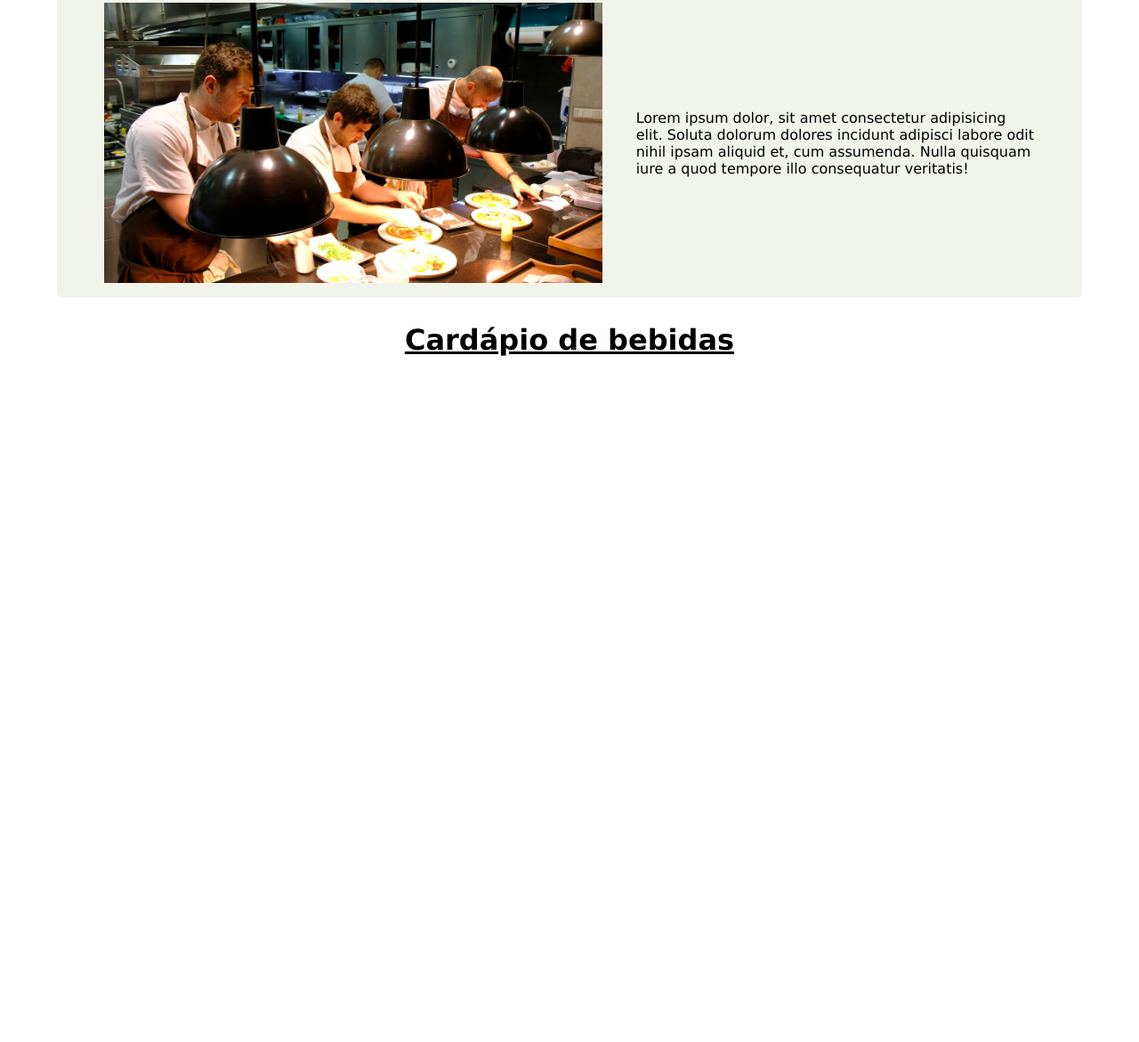
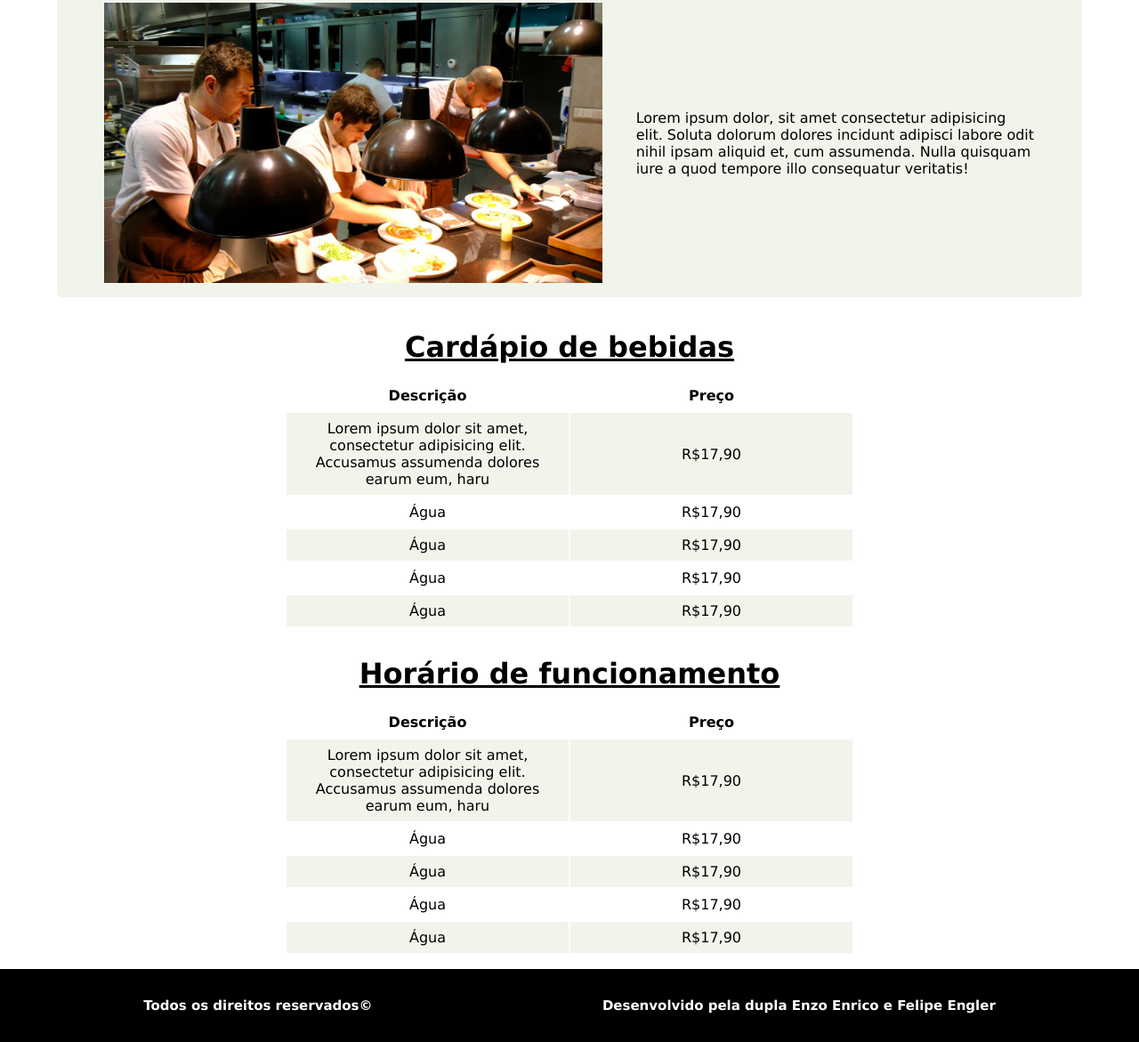
Before and after one commit to enzoenrico/atividadeRa4ExpCriativa, a plain HTML site: page index.html in a window 1280 px wide. Shown: the part 3203-4374 px from the top of the page at 89% size. Before the commit the page ends 3608 px from the top, so only its background shows below. Drawn offline with Linux system fonts and the light colour scheme.

Commit message:
feat(index.html): included tables and footer;
feat(style.css): added tables and footer css;

```diff
--- a/index.html
+++ b/index.html
@@ -121,11 +121,62 @@
         <div class="bebidas-wrapper">
             <h1 class="title">Cardápio de bebidas</h1>
             <div class="bebidas-table-wrapper">
-                <table class="bebidas-table">
+                <table class="table">
+                <tr>
+                    <th>Descrição</th>
+                    <th>Preço</th>
+                </tr>
+                <tr>
+                    <td class="description">Lorem ipsum dolor sit amet, consectetur adipisicing elit. Accusamus assumenda dolores earum eum, haru</td>
+                    <td>R$17,90</td>
+                </tr>
+                <tr>
+                    <td class="description">Água</td>
+                    <td>R$17,90</td>
+                </tr>
+                <tr>
+                    <td class="description">Água</td>
+                    <td>R$17,90</td>
+                </tr>
+                <tr>
+                    <td class="description">Água</td>
+                    <td>R$17,90</td>
+                </tr>
+                <tr>
+                    <td class="description">Água</td>
+                    <td>R$17,90</td>
+                </tr>
+            </table>
+            </div>
+        </div>
+
+        <div class="working-hours">
+            <h1 class="title">Horário de funcionamento</h1>
+            <div class="working-hours-wrapper">
+                <table class="table">
                     <tr>
-                        <th></th>
-                        <th></th>
-                        <th></th>
+                        <th>Descrição</th>
+                        <th>Preço</th>
+                    </tr>
+                    <tr>
+                        <td class="description">Lorem ipsum dolor sit amet, consectetur adipisicing elit. Accusamus assumenda dolores earum eum, haru</td>
+                        <td>R$17,90</td>
+                    </tr>
+                    <tr>
+                        <td class="description">Água</td>
+                        <td>R$17,90</td>
+                    </tr>
+                    <tr>
+                        <td class="description">Água</td>
+                        <td>R$17,90</td>
+                    </tr>
+                    <tr>
+                        <td class="description">Água</td>
+                        <td>R$17,90</td>
+                    </tr>
+                    <tr>
+                        <td class="description">Água</td>
+                        <td>R$17,90</td>
                     </tr>
                 </table>
             </div>
@@ -133,7 +184,10 @@
 
     </div>
     <footer class="main-footer">
-
+        <div class="footer">
+            <span>Todos os direitos reservados©</span>
+            <span>Desenvolvido pela dupla Enzo Enrico e Felipe Engler</span>
+        </div>
     </footer>
 </body>
 
--- a/style.css
+++ b/style.css
@@ -241,24 +241,59 @@ form button:hover{
     padding: 1rem;
 
 }
-/*  */
-/*  */
-/*  */
-/*  */
-/*  */
-/*  */
-/*  */
-/*  */
-/*  */
-/*  */
-/*  */
-/*  */
-/*  */
-/*  */
-/*  */
-/*  */
-/*  */
-/*  */
-/*  */
-/*  */
-/*  */
+
+.bebidas-wrapper {
+    padding: 8px 0 0;
+}
+
+.bebidas-table-wrapper {
+    display: flex;
+    justify-content: center;
+    width: 100%;
+    padding: 16px 0;
+    margin: 0;
+}
+
+table {
+    table-layout: fixed;
+    width: 50%;
+}
+
+table td {
+    word-wrap: break-word;         /* All browsers since IE 5.5+ */
+    overflow-wrap: break-word;     /* Renamed property in CSS3 draft spec */
+}
+
+.table th, .table td {
+    text-align: center;
+    margin: 0 auto;
+    padding: 8px;
+    /*padding: 8px 160px 0;*/
+}
+
+.table tr:nth-child(even) {
+    background-color: var(--accent-min);
+}
+
+
+.working-hours-wrapper {
+    display: flex;
+    justify-content: center;
+    width: 100%;
+    padding: 16px 0;
+    margin: 0;
+}
+
+.footer {
+    display: flex;
+    justify-content: space-around;
+    background-color: black;
+    padding: 2rem;
+}
+
+.footer span {
+    color: white;
+    font-size: 15px;
+    font-weight: bold;
+    font-family: Verdana, sans-serif;
+}
```
